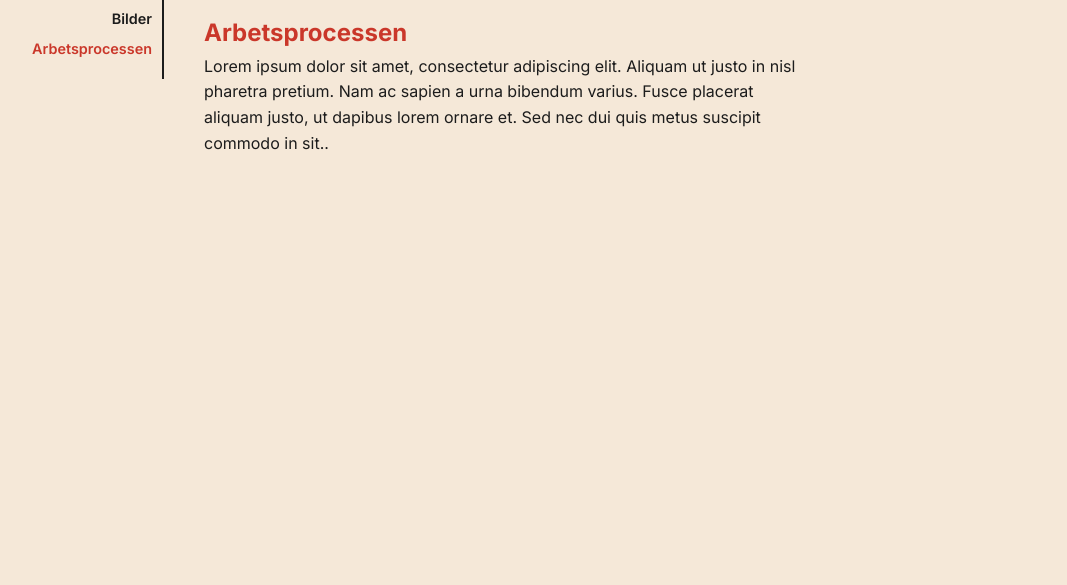
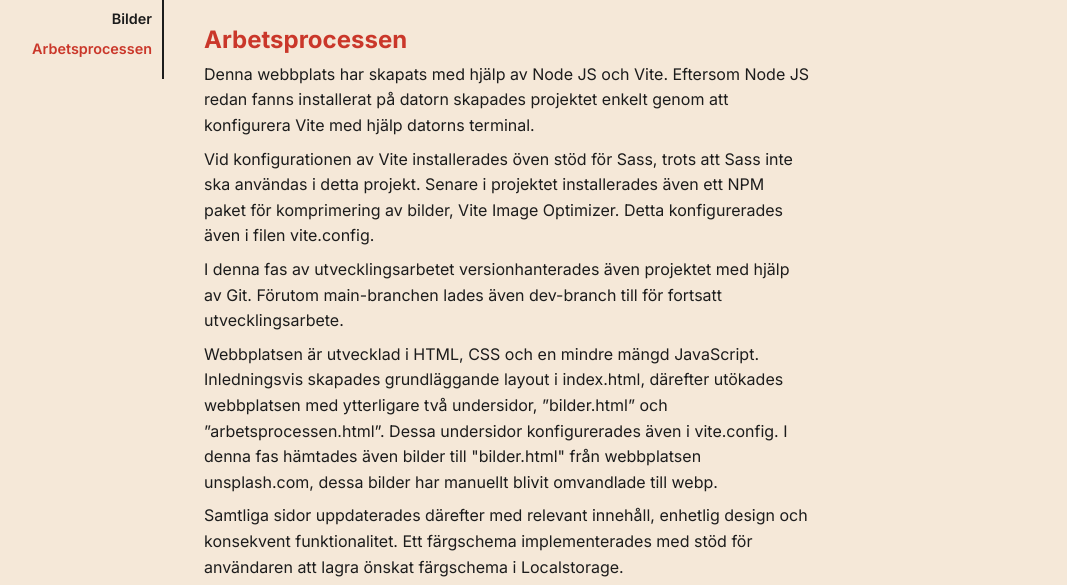
Before and after one commit to Jwcub/O-va-automatisering, a website built with Vite: page arbetsprocessen.html in a window 1280 px wide. Shown: the part 187-772 px from the top of the page, without its empty margins (144-1211 px from the left). Built offline with nearby package versions, Linux system fonts and the light colour scheme.

```diff
--- a/arbetsprocessen.html
+++ b/arbetsprocessen.html
@@ -41,10 +41,40 @@
 
         <main>
             <h2>Arbetsprocessen</h2>
-            <p>Lorem ipsum dolor sit amet, consectetur adipiscing elit. Aliquam ut
-            justo in nisl pharetra pretium. Nam ac sapien a urna bibendum varius.
-            Fusce placerat aliquam justo, ut dapibus lorem ornare et. Sed nec
-            dui  quis metus suscipit commodo in sit..</p>
+            <p>
+                Denna webbplats har skapats med hjälp av Node JS och Vite. Eftersom Node JS redan fanns installerat
+                på datorn skapades projektet enkelt genom att konfigurera Vite med hjälp datorns terminal.
+            </p>
+
+            <p>
+                Vid konfigurationen av Vite installerades öven stöd för Sass, trots att Sass inte ska användas i detta
+                projekt. Senare i projektet installerades även ett NPM paket för komprimering av bilder, Vite Image Optimizer.
+                Detta konfigurerades även i filen vite.config.
+            </p>
+
+            <p>
+                I denna fas av utvecklingsarbetet versionhanterades även projektet med hjälp av Git. Förutom main-branchen
+                lades även dev-branch till för fortsatt utvecklingsarbete.
+            </p>
+
+            <p>
+                Webbplatsen är utvecklad i HTML, CSS och en mindre mängd JavaScript. Inledningsvis skapades grundläggande
+                layout i index.html, därefter utökades webbplatsen med ytterligare två undersidor, ”bilder.html” och
+                ”arbetsprocessen.html”. Dessa undersidor konfigurerades även i vite.config. I denna fas hämtades även bilder
+                till "bilder.html" från webbplatsen unsplash.com, dessa bilder har manuellt blivit omvandlade till webp.
+            </p>
+
+            <p>
+                Samtliga sidor uppdaterades därefter med relevant innehåll, enhetlig design och konsekvent funktionalitet.
+                Ett  färgschema implementerades med stöd för användaren att lagra önskat färgschema i Localstorage.
+            </p>
+
+            <p>
+                Avslutningsvis slogs dev-branchen samman med main-branchen. Vite iptimerade projektets filer och genererade
+                en komprimerad version av webbplatsen i en separat mapp. Därefter publicerades filerna till GitHub med hjälp
+                av git push. Webbplatsen är sedan publicerad med hjälp av netlify.
+            </p>
+
         </main>
 
         <footer>
--- a/src/css/styles.css
+++ b/src/css/styles.css
@@ -32,7 +32,7 @@ h2 {
 }
 
 p {
-    margin: 0.4em 0 0 0;
+    margin: 0.5em 0;
     max-width: 60ch;
     line-height: 1.6;
 }
```
Also changed, not shown: README.md (added).
